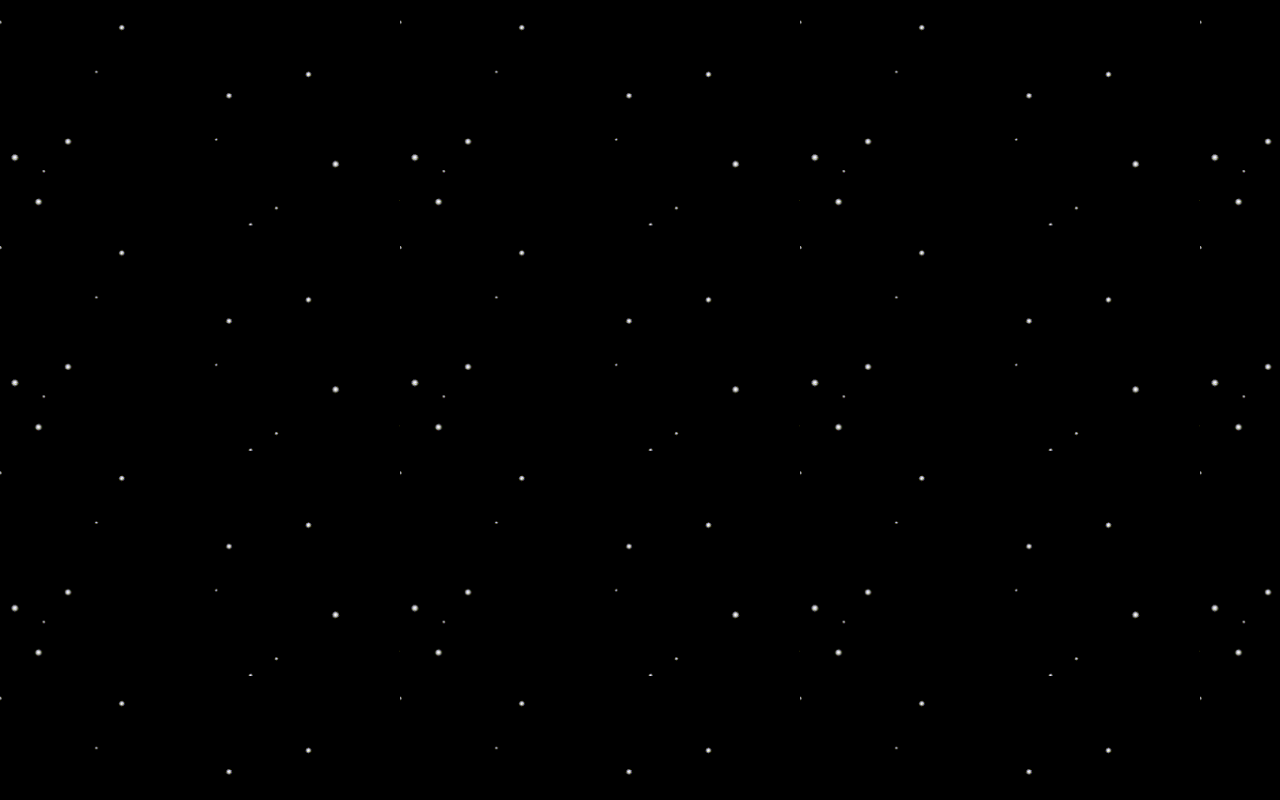
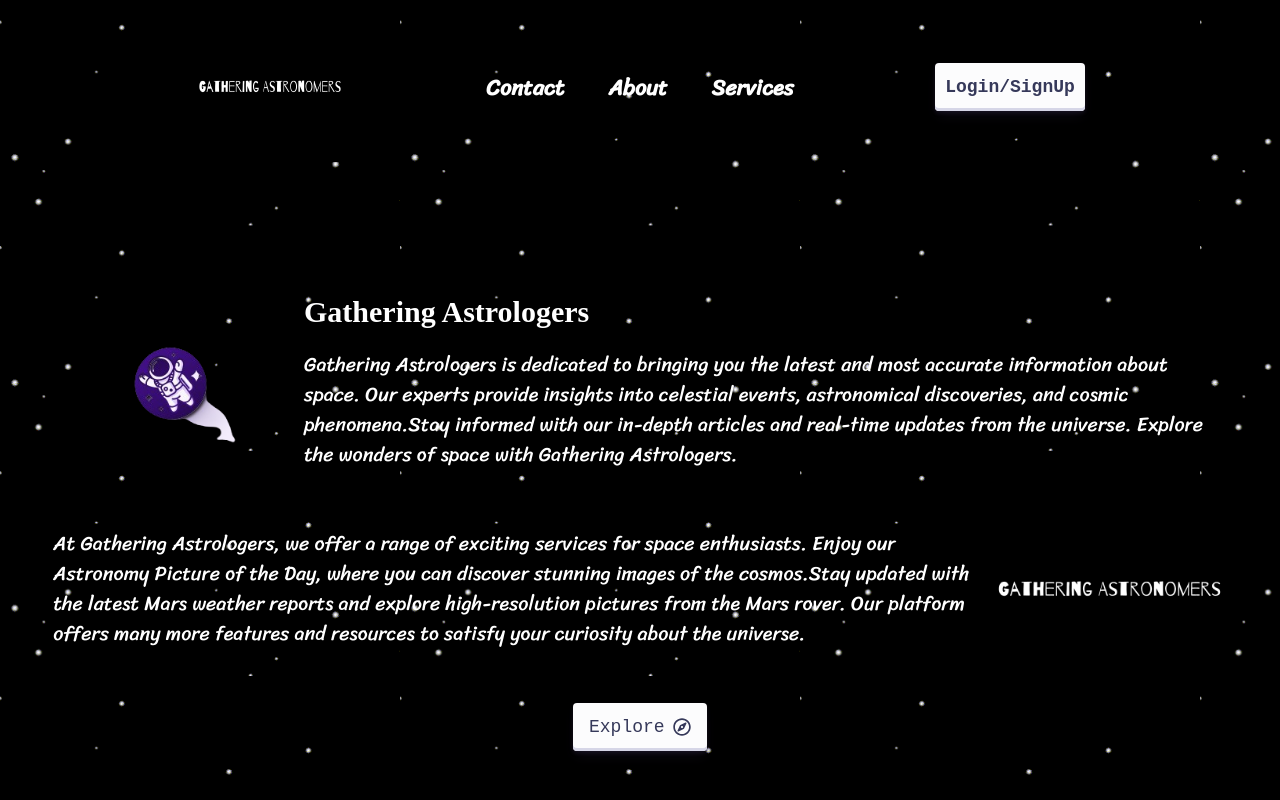
Before and after one commit to NAVEEN1442/GatheringAstrologer, a React (Create React App) app: page / in a window 1280 px wide. Before the commit this address had no page. Built offline with nearby package versions, Linux system fonts and the light colour scheme; a web font is replaced by a local one.

Commit message:
Handled login signup and changed routes path

```diff
--- a/src/App.js
+++ b/src/App.js
@@ -23,13 +23,13 @@ function App() {
 
 
   <Routes>
-        <Route path="/GatheringAstrologer" element={<Home />}/>
-        <Route path="/GatheringAstrologer/Services" element={<Services />}/>
-        <Route path='/GatheringAstrologer/AstronomyPic' element={<AstronomyPic/>}/>
-        <Route path='/GatheringAstrologer/MarsRover' element={<MarsRover/>}/>
-        <Route path='/GatheringAstrologer/MarsWeather' element={<MarsWeather/>}/>
-        <Route path='/GatheringAstrologer/login' element={<Login/>}/>
-        <Route path='/GatheringAstrologer/signup' element={<Signup/>}/>
+        <Route path="/" element={<Home />}/>
+        <Route path="/Services" element={<Services />}/>
+        <Route path='/AstronomyPic' element={<AstronomyPic/>}/>
+        <Route path='/MarsRover' element={<MarsRover/>}/>
+        <Route path='/MarsWeather' element={<MarsWeather/>}/>
+        <Route path='/login' element={<Login/>}/>
+        <Route path='/signup' element={<Signup/>}/>
       </Routes>
 
   </AuthProvider>
--- a/src/Components/Leftimg.js
+++ b/src/Components/Leftimg.js
@@ -14,7 +14,7 @@ function Leftimg({id}) {
   return (
     <div className='w-full h-[180px] md:h-[250px] rounded-xl   flex'>
         <div className=' w-[40%] md:w-[30%] background_Mars_Left_Rover rounded-[12px] flex items-end justify-center'>
-        <NavLink to="/GatheringAstrologer/MarsRover">
+        <NavLink to="/MarsRover">
         <button className='button-30    md:mb-4 gap-2  w-[150px] h-[50px]' >View More<GiCubes /> </button>
         </NavLink>
 
--- a/src/Components/Main.js
+++ b/src/Components/Main.js
@@ -50,7 +50,7 @@ function Main() {
 
       </div>
         <div className='w-full flex justify-center'>
-        <NavLink to="/GatheringAstrologer/Services">
+        <NavLink to="/Services">
       <button className=' h-[80px] button-30 text-xl  mt-5 items-center  gap-2 flex justify-center ' >
               Explore <span className='flex '><FaRegCompass /></span>
         </button>
--- a/src/Components/Navbar.js
+++ b/src/Components/Navbar.js
@@ -10,14 +10,14 @@ function Navbar() {
   return (
     <div className=' md:gap-0 gap-40  mx-auto mt-3 text-white justify-evenly font-bold text-[22px] rounded-xl flex items-center w-11/12  '>
 
-    <NavLink to="/GatheringAstrologer">
+    <NavLink to="/">
     <img src={img1} alt='Not Available Due to some error' className=' w-[100px] h-[100px] md:w-[150px] md:h-[150px]' />
     </NavLink>
 
         <div className='md:flex hidden gap-11'>
             <a href='#info'><button>Contact</button></a>
             <a href='#info'><button>About</button></a>
-            <NavLink to="/GatheringAstrologer/Services">
+            <NavLink to="/Services">
             <button>Services</button>
             </NavLink>
 
@@ -29,7 +29,7 @@ function Navbar() {
 
           ) : (
 
-            <NavLink to={"/GatheringAstrologer/login"} >
+            <NavLink to={"/login"} >
             <button className='button-30 w-[120px] md:w-[150px] '>Login/SignUp</button>
             </NavLink>
 
--- a/src/Components/Rightimg.js
+++ b/src/Components/Rightimg.js
@@ -21,7 +21,7 @@ function Rightimg({id}) {
 
     <div className=' w-[40%] md:w-[30%] S_Weather rounded-lg   flex items-end justify-center'>
 
-    <NavLink to="/GatheringAstrologer/MarsWeather">
+    <NavLink to="/MarsWeather">
     <button className=' button-30 flex gap-2 md:mb-4  w-[150px] h-[50px]'>View More<GiCubes /> </button>
     </NavLink>
     </div>
--- a/src/Routes/Login.js
+++ b/src/Routes/Login.js
@@ -77,7 +77,7 @@ function Login() {
     <div className=' pl-6  md:pl-12'>
 
 <div className=' flex items-center   h-[100px] '>
-<NavLink to="/GatheringAstrologer">
+<NavLink to="/">
 <button className=' flex gap-2 text-[20px] items-center ml-5 mt-5 w-[50px] button-30 ' ><AiFillHome /></button>
 </NavLink>
             </div>
@@ -117,7 +117,7 @@ function Login() {
 
 
 
-        <NavLink to="/GatheringAstrologer/signup">
+        <NavLink to="/signup">
         <div className=' underline  md:text-blue-500 text-blue-500 cursor-pointer'>
           I don't have an account (Sign Up)!
         </div>
--- a/src/Routes/Services.js
+++ b/src/Routes/Services.js
@@ -34,7 +34,7 @@ function Services() {
 
                             </div>
                             <div className='w-full flex items-center text-[12px]  justify-center '>
-                            <NavLink to="/GatheringAstrologer/AstronomyPic">
+                            <NavLink to="/AstronomyPic">
                                 <button className='  flex md:w-[150px] md:h-[50px] w-[120px]  button-view  gap-2 items-center justify-center '>View More<GiCubes /> </button>
                             </NavLink>
 
--- a/src/Routes/Signup.js
+++ b/src/Routes/Signup.js
@@ -86,7 +86,7 @@ function Welcome() {
     <div className=' pl-6  md:pl-12'>
 
 <div className=' flex items-center   h-[100px] '>
-<NavLink to="/GatheringAstrologer">
+<NavLink to="/">
 <button className=' flex gap-2 text-[20px] items-center ml-5 mt-5 w-[50px] button-30 ' ><AiFillHome /></button>
 </NavLink>
 
@@ -137,7 +137,7 @@ function Welcome() {
     <div><button onClick={loginHandler}  className='button-30 gap-2 flex  ' >SignUp <span><SlLogin /></span></button></div>
 
 
-        <NavLink to="/GatheringAstrologer/login">
+        <NavLink to="/login">
         <div className=' md:text-blue-500 text-blue-500 underline cursor-pointer'>
           Already have an account ( LogIn )
         </div>
--- a/src/Services/operations/authAPI.js
+++ b/src/Services/operations/authAPI.js
@@ -27,11 +27,11 @@ export function signUp(email, password, confirmPassword, navigate) {
                 throw new Error(response.data.message);
             }
             toast.success("SignUp Successful");
-            navigate("/GatheringAstrologer/login");
+            navigate("/login");
         } catch (error) {
             console.error("SignUp API Error....", error);
             toast.error(`${error}`);
-            navigate("/GatheringAstrologer/signup");
+            navigate("/signup");
         }
         dispatch(setLoading(false))
     toast.dismiss(toastId)
@@ -53,13 +53,13 @@ export function logIn(email,password,navigate){
                 throw new Error(response.data.message);
             }
             toast.success("LogIN Successful");
-            navigate("/GatheringAstrologer");
+            navigate("/");
 
 
         } catch (error) {
             console.error("SignUp API Error....", error);
             toast.error(`${error}`);
-            navigate("/GatheringAstrologer/login");
+            navigate("/login");
         }
         dispatch(setLoading(false))
     toast.dismiss(toastId)
```
